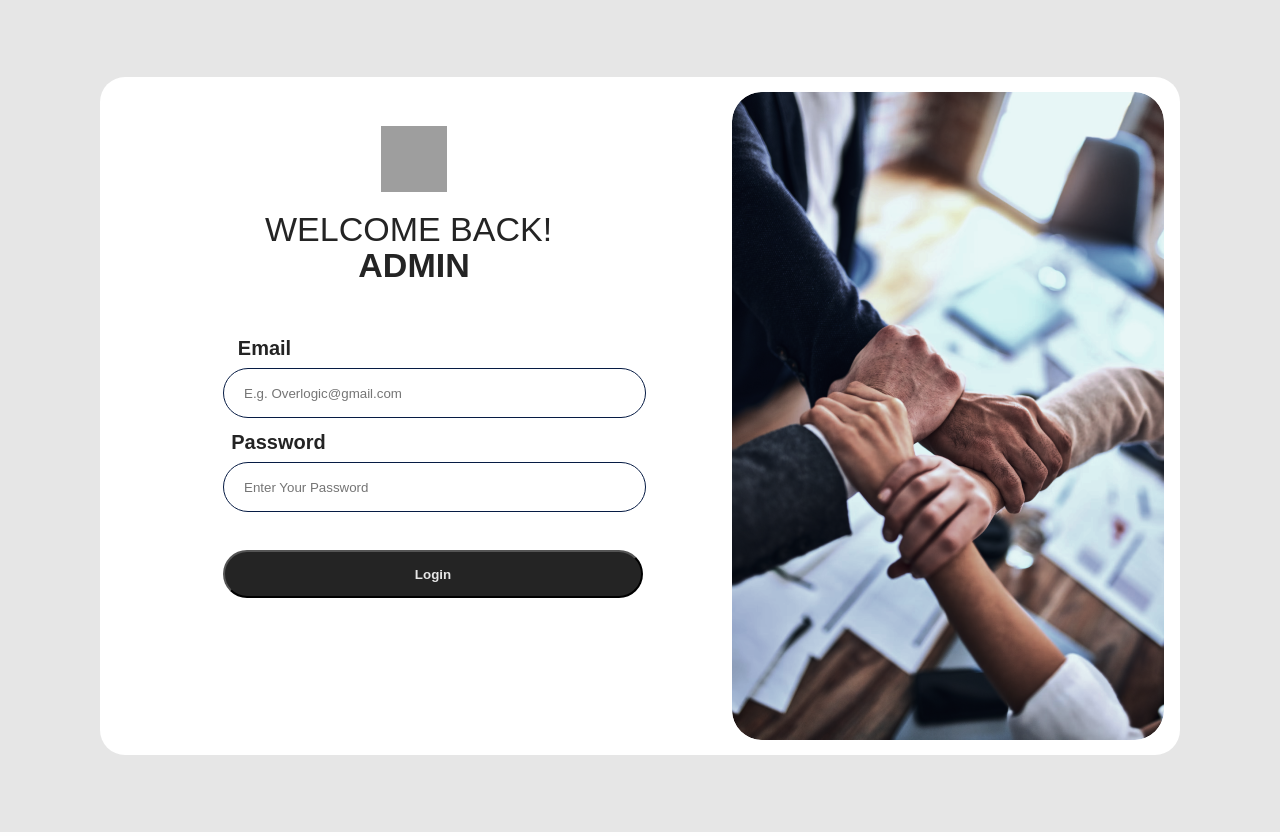
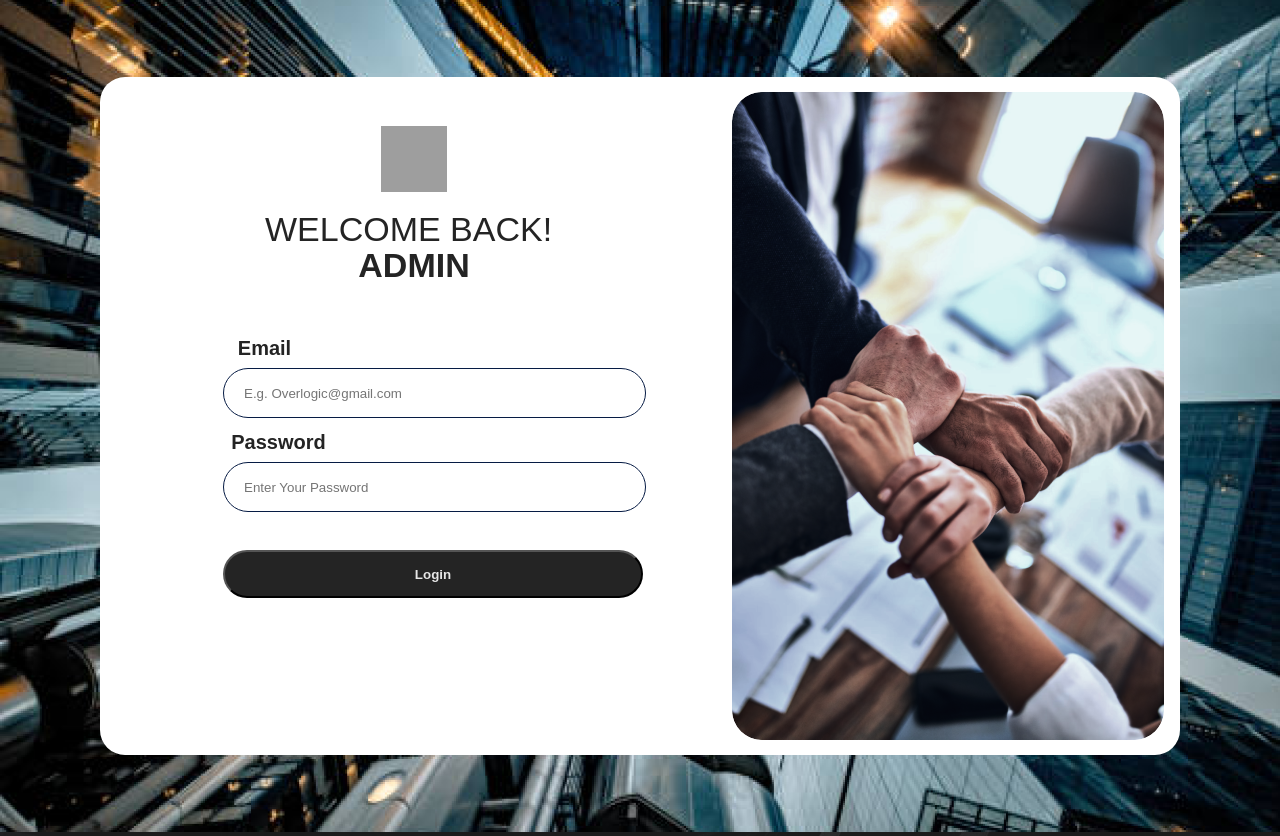
Before and after one commit to overlogic-universe/employee-management-system, a PHP site: page /login in a window 1280 px wide. Run offline with PHP 8.4, Linux system fonts and the light colour scheme; some libraries are stand-ins or nearby versions; grey boxes are pictures that could not be loaded.

Commit message:
style(features): change some color for splash & login

```diff
--- a/features/auth/styles/style.css
+++ b/features/auth/styles/style.css
@@ -2,7 +2,8 @@ body {
   margin: 0;
   padding: 0;
   font-family: "Poppins", sans-serif;
-  background-color: #061b44;
+  background-color: #242424;
+  background-image: url("../../../assets/bg_lp.png");
 }
 
 a {
@@ -12,7 +13,6 @@ a {
 .Awalan {
   width: 1280px;
   height: 832px;
-  background: white;
   display: flex;
   justify-content: center;
   align-items: center;
@@ -22,23 +22,6 @@ a {
   width: 1280px;
   height: 832px;
   position: relative;
-}
-
-.background {
-  width: 1280px;
-  height: 832px;
-  position: absolute;
-  left: 0;
-  top: 0;
-}
-
-.Rectangle-Bg {
-  width: 1280px;
-  height: 832px;
-  position: absolute;
-  left: 0;
-  top: 0;
-  background: #e6e6e6;
 }
 
 .Rectangle-Container {
```
